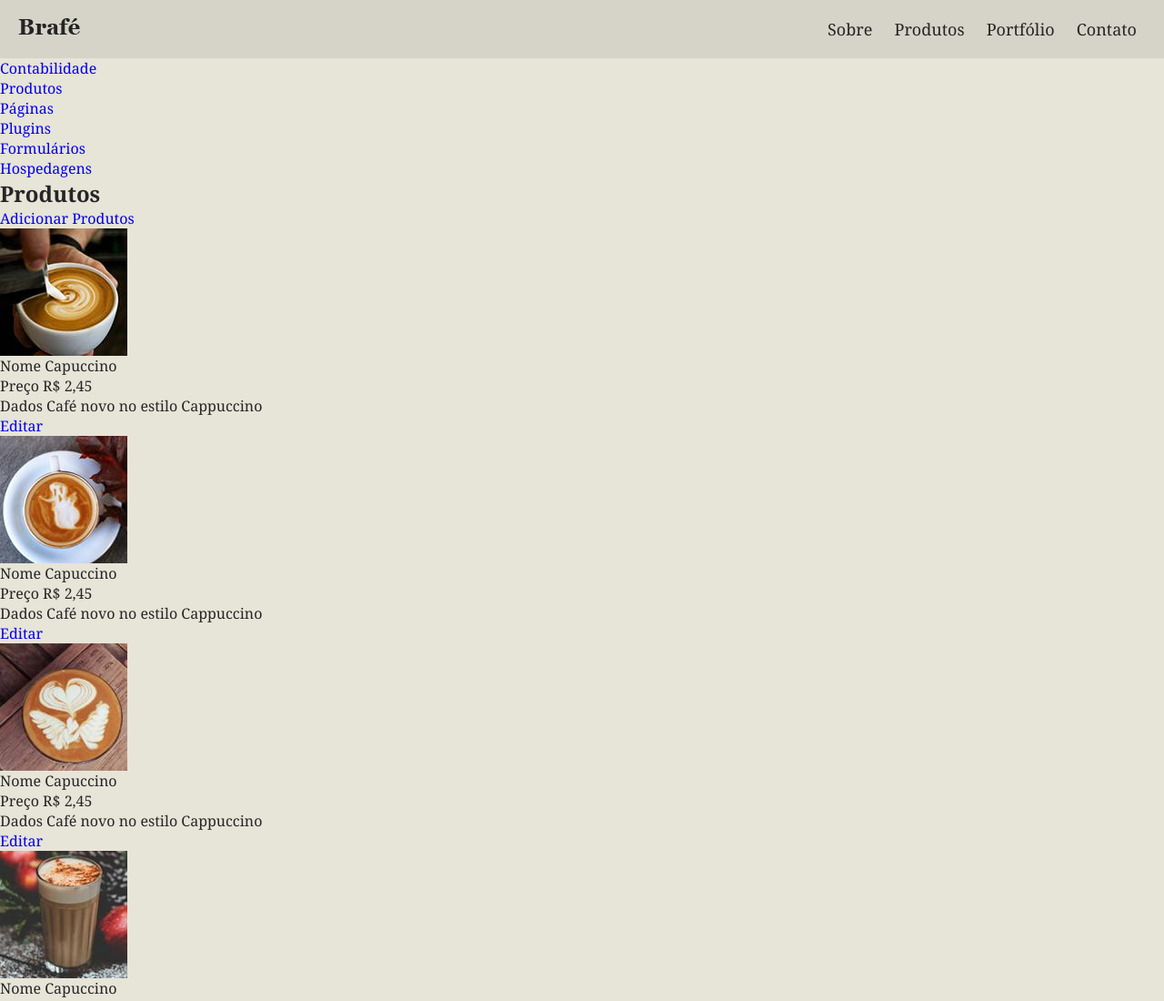
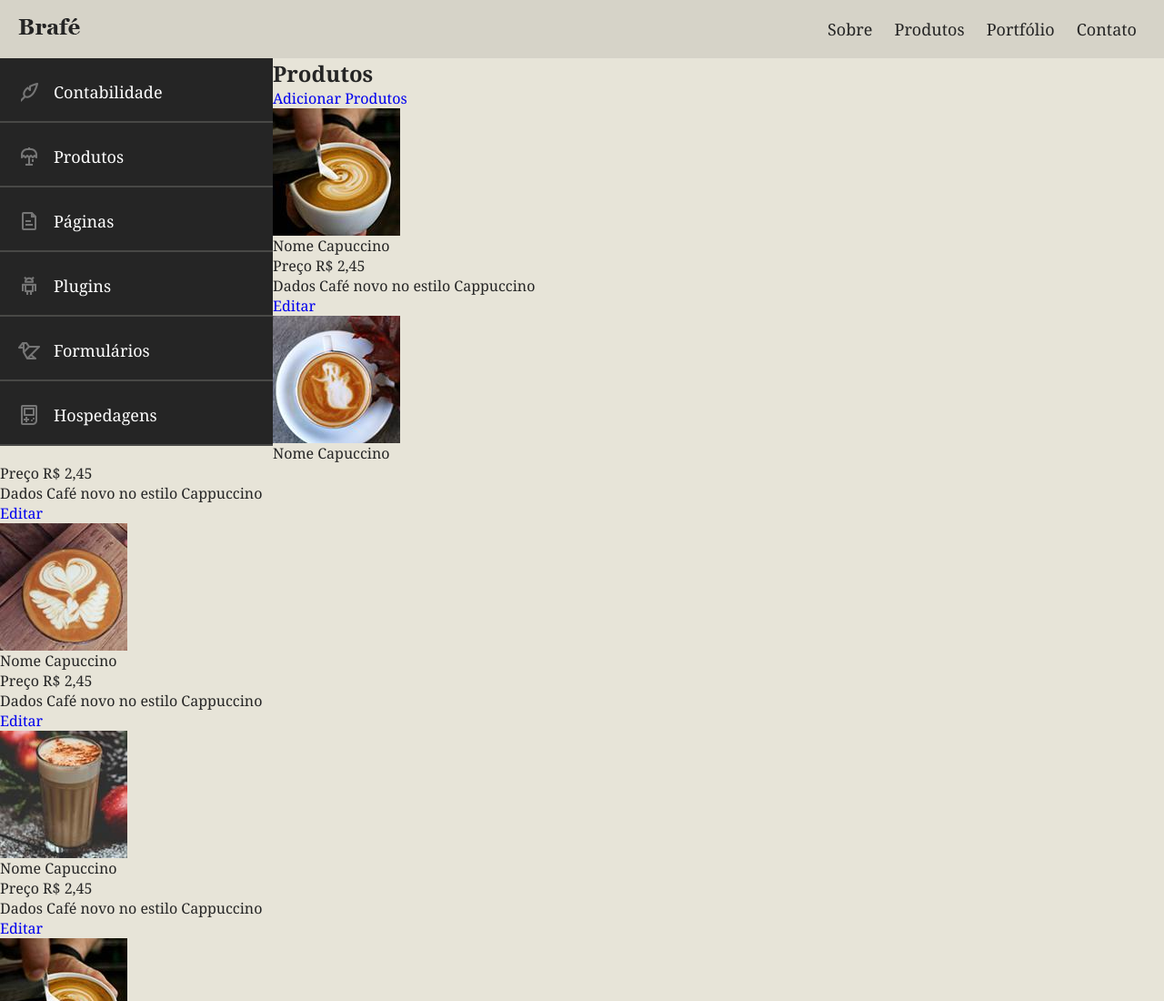
Before and after one commit to angelicaalbuquerque/brafe-app_origamid, a plain HTML site: page pure-css/index.html in a window 1280 px wide. Shown: the top 1100 px of the page at 91% size. Drawn offline with Linux system fonts and the light colour scheme.

Commit message:
Estilização da seção Navegação

```diff
--- a/pure-css/css/style.css
+++ b/pure-css/css/style.css
@@ -72,3 +72,55 @@ a {
 .header-menu li:first-child a {
   padding-left: 0px;
 }
+
+/* MAIN */
+
+/* SIDE-NAV */
+.side-nav {
+  width: 300px;
+  background: #252525;
+  float: left;
+}
+
+.side-nav li a {
+  display: block;
+  color: white;
+  border-bottom: 2px solid #484846;
+  font-size: calc(18em / 16);
+  padding: 20px;
+}
+
+.side-nav li a::before {
+  content: "";
+  display: inline-block;
+  width: 24px;
+  height: 24px;
+  background-image: url("../img/icones.png");
+  position: relative;
+  top: 5px;
+  margin-right: 15px;
+}
+
+.nav-contabilidade::before {
+  background-position: 0 0;
+}
+
+.nav-produtos::before {
+  background-position: 0 -24px;
+}
+
+.nav-paginas::before {
+  background-position: 0 calc(-24px * 2);
+}
+
+.nav-plugins::before {
+  background-position: 0 calc(-24px * 3);
+}
+
+.nav-formularios::before {
+  background-position: 0 calc(-24px * 4);
+}
+
+.nav-hospedagens::before {
+  background-position: 0 calc(-24px * 5);
+}
```
